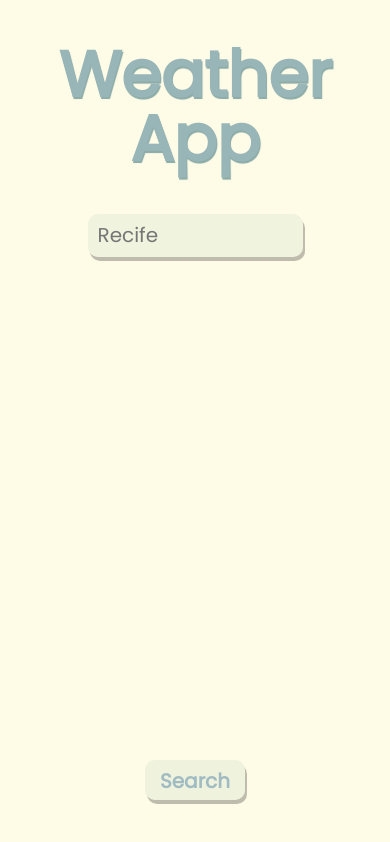
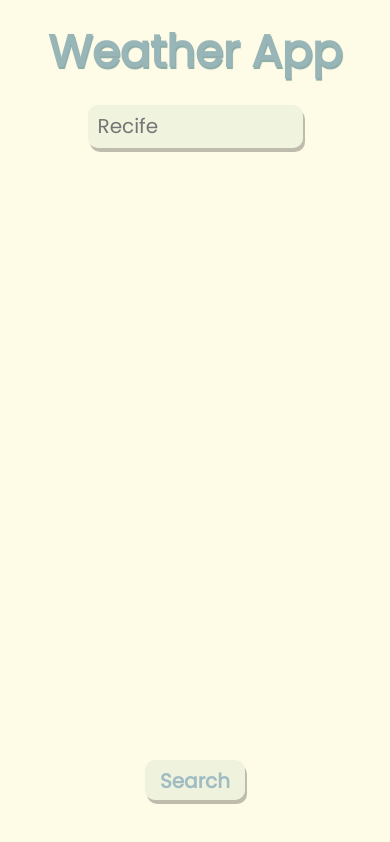
Before and after one commit to Luzin7/react-weather-app, a React (Create React App) app: page / in a window 390 px wide. Built offline with nearby package versions, Linux system fonts and the light colour scheme.

Commit message:
📱responsividade do Header

```diff
--- a/src/style/header.css
+++ b/src/style/header.css
@@ -11,7 +11,13 @@
 @keyframes colorChange {
   70% {
     color: #84a59d;
-  /* deslocamento-x | deslocamento-y | raio-de-desfoque | cor */
-  text-shadow: 1px 2px 0px #a0bcc2;
+    /* deslocamento-x | deslocamento-y | raio-de-desfoque | cor */
+    text-shadow: 1px 2px 0px #a0bcc2;
   }
 }
+
+@media screen and (max-width: 600px) {
+  .header h1 {
+    font-size: 2.8em;
+  }
+}
```
